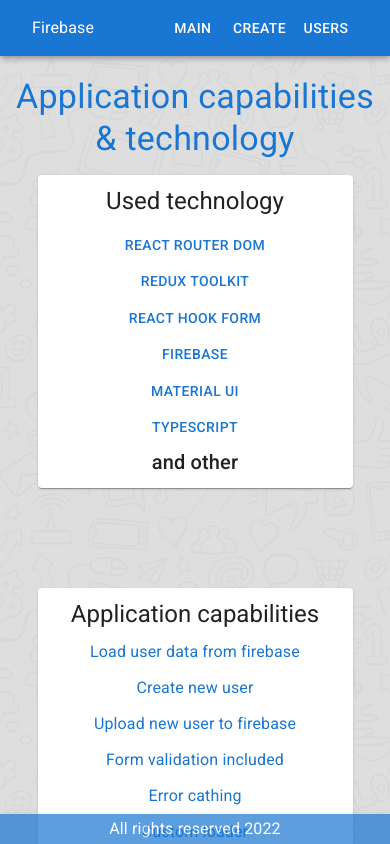
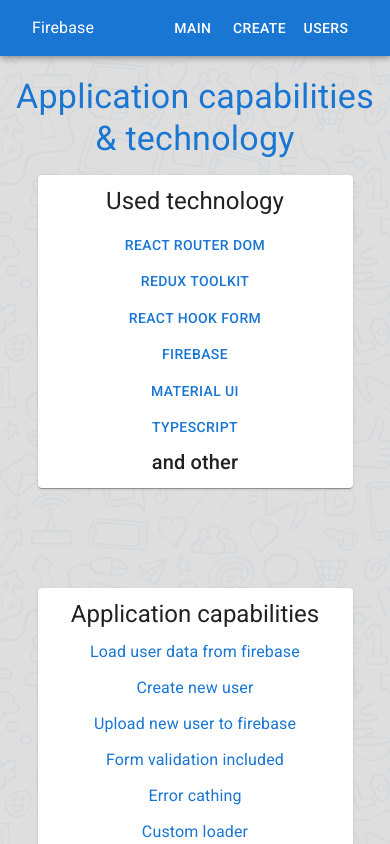
Before and after one commit to Volodymyr-B/firebaseform, a React (Create React App) app: page / in a window 390 px wide. Shown: the top 844 px of the page. Built offline with nearby package versions, Linux system fonts and the light colour scheme; no server answers.

Commit message:
footer mobile fix

```diff
--- a/src/components/footer/Footer.tsx
+++ b/src/components/footer/Footer.tsx
@@ -3,7 +3,7 @@
 export const Footer = () => {
   return (
     <>
-      <AppBar position="sticky" sx={{ bottom: "0", opacity: "70%" }}>
+      <AppBar position="static" sx={{ opacity: "70%" }}>
         <Box
           sx={{
             display: "flex",
```
